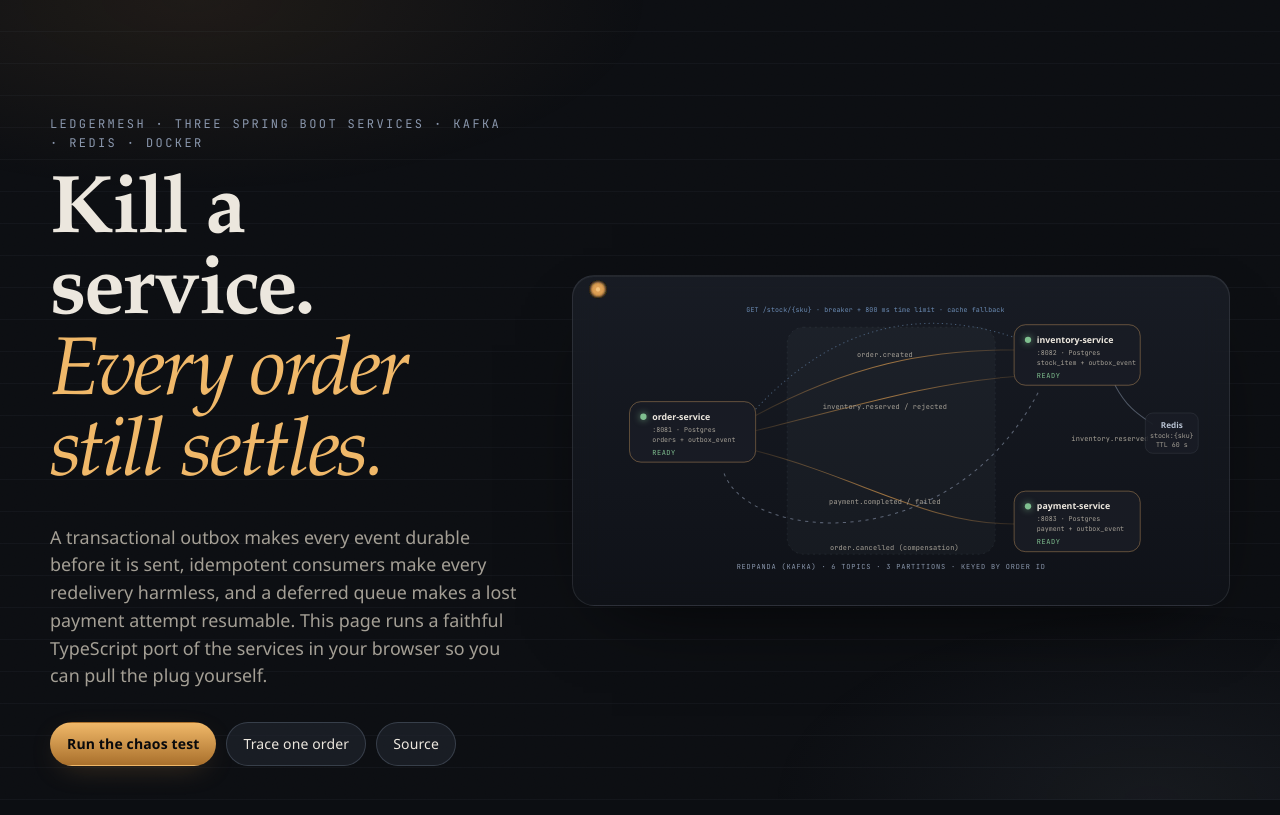
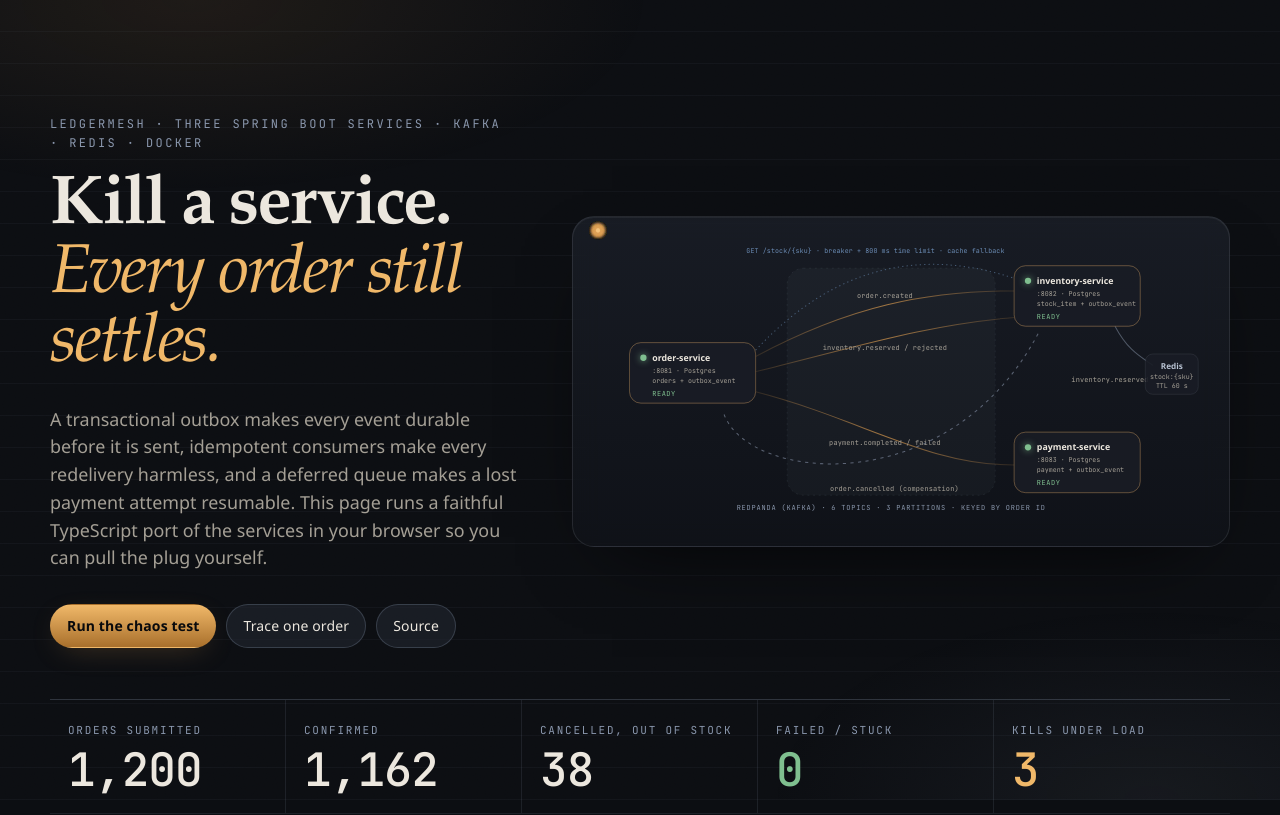
Before and after one commit to SAY-5/ledgermesh, a React (Vite) app in the folder web/: page / in a window 1280 px wide. Shown: the top 815 px of the page. Built offline with nearby package versions, Linux system fonts and the light colour scheme; a web font is replaced by a local one.

Commit message:
style(web): tighten hero title scale

```diff
--- a/web/src/styles/hero.css
+++ b/web/src/styles/hero.css
@@ -41,7 +41,7 @@
 }
 
 .hero-title {
-  font-size: clamp(42px, 6.4vw, 88px);
+  font-size: clamp(40px, 5.4vw, 74px);
   font-weight: 800;
   letter-spacing: -0.03em;
   line-height: 0.98;
```
